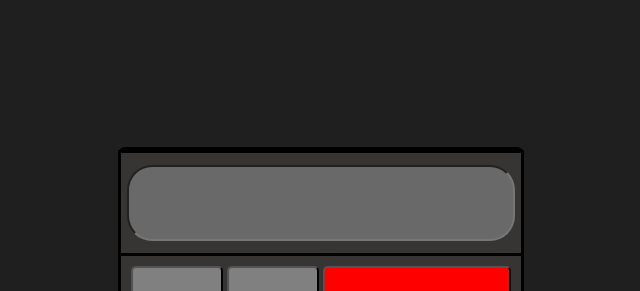
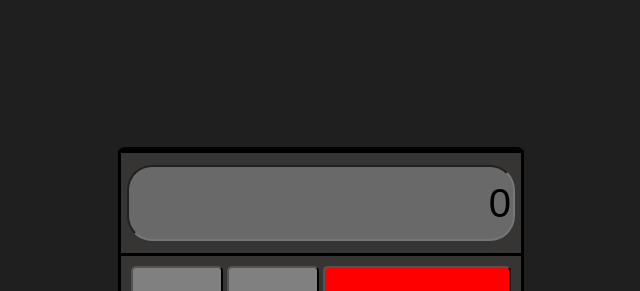
Before and after one commit to Downeyn21/Calculator, a React (Vite) app: page / in a window 1280 px wide. Shown: the top 291 px of the page, without its empty margins (319-959 px from the left). Built offline with nearby package versions, Linux system fonts and the light colour scheme.

Commit message:
display change working

```diff
--- a/src/App.jsx
+++ b/src/App.jsx
@@ -1,14 +1,21 @@
+import { useState } from "react"
 import Display from "./Components/Display"
 import Keypad from "./Components/Keypad"
 
 
 function App() {
+  const [displayValue, setDisplayValue] = useState('0')
 
   return (
     <>
     <div className="mainContainer">
-      <Display />
-      <Keypad />
+      <Display
+      displayValue={displayValue}
+      // handleChange={handleChange}
+    />
+      <Keypad
+      setDisplayValue={setDisplayValue}
+    />
     </div>
     </>
   )
--- a/src/Components/Display.jsx
+++ b/src/Components/Display.jsx
@@ -1,10 +1,17 @@
-function Display() {
+function Display({displayValue}) {
+
+    console.log('useState => ', displayValue)
+
+
     return (
+
         <>
             <div className="displayContainer">
                 <input
                 type="text"
                 readOnly
+                value={displayValue}
+
             />
             </div>
         </>
--- a/src/Components/Keypad.jsx
+++ b/src/Components/Keypad.jsx
@@ -1,6 +1,8 @@
+import { useState } from "react"
 
 
-function Keypad() {
+function Keypad({setDisplayValue}) {
+    const [valueArr, setValueArr] = useState([])
 
     const keys = [
         {label: '/'},
@@ -26,6 +28,15 @@ function Keypad() {
         {label: '.'}
     ]
 
+    function handleChange(key) {
+        let arr = valueArr
+        arr.push(key)
+        setValueArr(arr)
+        let valueString = valueArr.join('')
+        setDisplayValue(valueString)
+        console.log('valueArr => ', valueArr)
+        console.log('valueString => ', valueString)
+    }
 
     return (
         <>
@@ -34,6 +45,7 @@ function Keypad() {
                     <button
                     key={index}
                     className={key.className || ''}
+                    onClick={() => {handleChange(key.label)}}
                     >
                         {key.label}
                     </button>
--- a/src/Style/main.scss
+++ b/src/Style/main.scss
@@ -25,6 +25,8 @@
         border-radius: 25px;
         background-color: rgb(105, 105, 105);
         pointer-events: none;
+        font-size: 40px;
+        text-align: right;
     }
     input :focus {
         outline: none;
```
